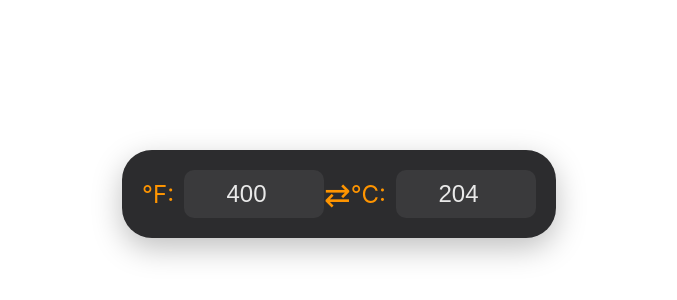
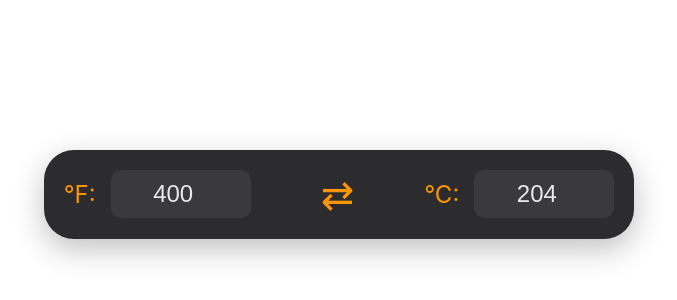
Before and after one commit to debdardour/notion, a plain HTML site: page converter/index.html in a window 1280 px wide. Shown: the part 206-506 px from the top of the page, without its empty margins (301-978 px from the left). Drawn offline with Linux system fonts and the light colour scheme.

Commit message:
Update index.html

```diff
--- a/converter/index.html
+++ b/converter/index.html
@@ -25,14 +25,15 @@
       text-align: center;
       color: #fff;
       display: flex;
-      justify-content: space-between;
+      justify-content: space-around;
       align-items: center;
+      gap: 40px; /* Espace ajouté entre les éléments */
     }
 
     .input-container {
       display: flex;
       align-items: center;
-      gap: 10px;
+      gap: 15px; /* Espace entre le label (°F/°C) et le champ de saisie */
     }
 
     input {
@@ -53,8 +54,9 @@
     }
 
     .arrow {
-      font-size: 2em;
+      font-size: 2.5em; /* Taille plus grande de la flèche */
       color: #ff9500;
+      margin: 0 30px; /* Espace ajouté autour de la flèche */
     }
 
   </style>
```
